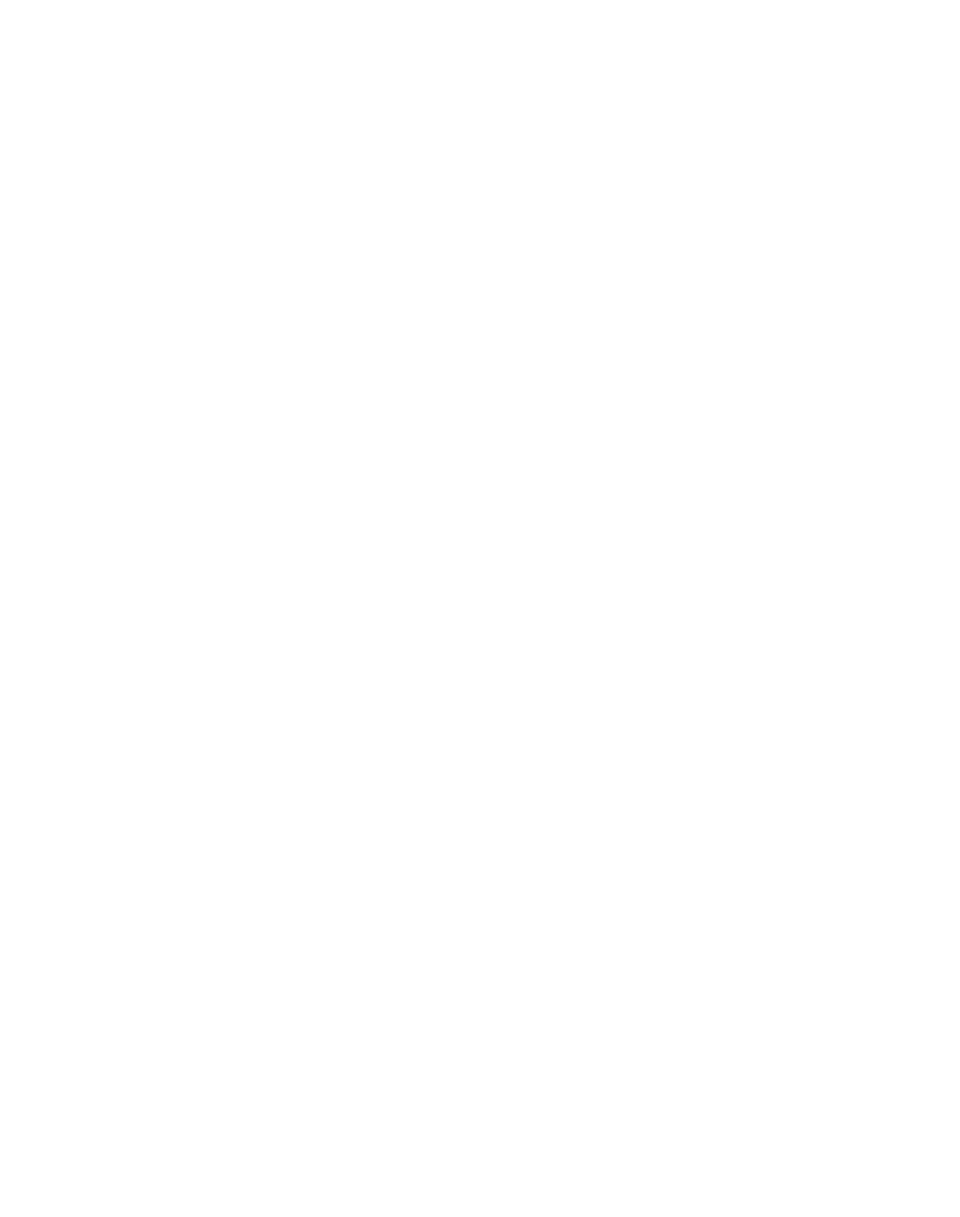
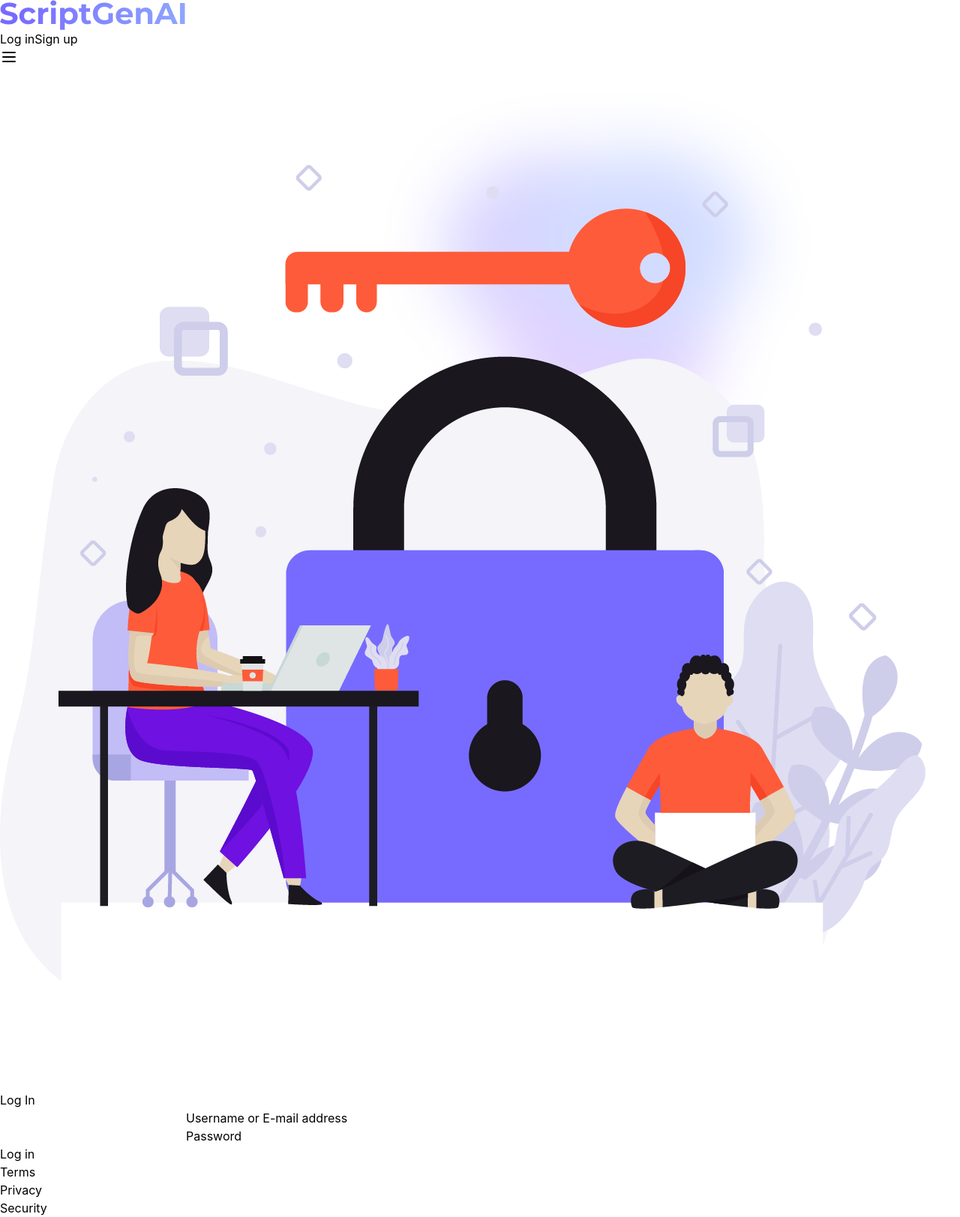
Before and after one commit to PurinduWeerawardana/ScriptGenAI, a React (Create React App) app: page /login in a window 1280 px wide. Before the commit this address had no page. Shown: the whole page at 75% size. Before the commit the page ends 800 px from the top, so only its background shows below. Built offline with nearby package versions, Linux system fonts and the light colour scheme; what @material-tailwind/react would draw is missing.

Commit message:
Created pages

```diff
--- a/src/App.js
+++ b/src/App.js
@@ -1,10 +1,16 @@
 import Home from "./pages/Home";
+import Upload from "./pages/Upload";
+import Login from "./pages/Login";
+import Signup from "./pages/Signup";
 import { Routes, Route } from "react-router-dom";
 
 function App() {
   return (
     <Routes>
       <Route path="/" element={<Home />}></Route>
+      <Route path="/upload" element={<Upload />}></Route>
+      <Route path="/login" element={<Login />}></Route>
+      <Route path="/signup" element={<Signup />}></Route>
     </Routes>
   );
 }
--- /dev/null
+++ b/src/components/UploadCard.jsx
@@ -0,0 +1,26 @@
+import {
+  Card,
+  Button
+} from "@material-tailwind/react";
+import uploadIcon from "../static/images/upload-icon.png";
+
+export default function UploadCard() {
+  return (
+    <Card className="w-9/12 h-96 m-auto">
+      <Card className="bg-lightPurple m-6 h-full">
+        <img src={uploadIcon} alt="" className="w-24 m-auto" />
+        <Button
+            variant="gradient"
+            color="deep-purple"
+            size="md"
+            className="mb-6 mx-10 rounded-full"
+            onClick={() => {
+              window.location.href = "#";
+            }}
+          >
+            <span>Upload</span>
+          </Button>
+      </Card>
+    </Card>
+  );
+}
--- a/src/components/navbar.jsx
+++ b/src/components/navbar.jsx
@@ -20,7 +20,7 @@ export default function NavBar() {
   return (
     <Navbar className="mx-auto max-w-full">
       <div className="container mx-auto flex items-center justify-between text-blue-gray-900">
-        <img src={logo} alt="ScripGenAI" />
+        <img src={logo} alt="ScripGenAI" className="w-1/2 sm:w-auto"/>
         <div className="">
           <Button
             variant="outlined"
--- a/src/pages/Home.jsx
+++ b/src/pages/Home.jsx
@@ -11,11 +11,11 @@ export default function Home() {
       <div className="blob">
         <img src={blob} alt="" />
       </div>
-      <div className="header grid gap-0 grid-rows-50 w-2/3 my-10 m-auto	">
-        <h1 className="text-center text-xl text-deep-purple-600 uppercase font-sans font-bold">
+      <div className="header grid gap-0 grid-rows-50 w-5/6 sm:w-2/3 my-10 m-auto	">
+        <h1 className="text-center text-base sm:text-xl text-deep-purple-600 uppercase font-sans font-bold">
           Get prepared for presentations easily
         </h1>
-        <h1 className="text-center text-6xl text-indigo-900 font-sans font-semibold">
+        <h1 className="text-center text-4xl sm:text-6xl text-indigo-900 font-sans font-semibold">
           We make informative script for your presentation slide deck
         </h1>
         <h1 className="text-center m-2 text-lg text-indigo-900">
@@ -42,7 +42,7 @@ export default function Home() {
           </Button>
         </div>
       </div>
-      <div className="illustration m-auto w-1/2">
+      <div className="illustration m-auto w-3/4 sm:w-1/2">
         <img src={illustration} alt="" />
       </div>
     </div>
--- /dev/null
+++ b/src/pages/Login.jsx
@@ -0,0 +1,41 @@
+import Navbar from "../components/NavBar";
+import { Button, Input } from "@material-tailwind/react";
+import illustration from "../static/images/login-illustration.png";
+import blob from "../static/images/blob.png";
+
+export default function Login() {
+  return (
+    <div className="upload">
+      <Navbar></Navbar>
+      <div className="blob">
+        <img src={blob} alt="" />
+      </div>
+      <div className="content grid gap-4 grid-cols-2 w-10/12 my-32 mx-auto">
+        <div className="left my-auto">
+          <img src={illustration} alt="" className="w-9/12 m-auto" />
+        </div>
+        <div className="right">
+          <h1 className="text-left text-4xl sm:text-4xl font-sans font-semibold mb-4">
+            Log<span className="text-textPurple"> In</span>
+          </h1>
+          <div className="flex w-10/12 flex-col gap-6">
+            <Input
+              size="lg"
+              color="indigo"
+              label="Username or E-mail address"
+            />
+            <Input size="lg" color="indigo" label="Password" />
+            <Button color="deep-purple" size="lg" block>
+              Log in
+            </Button>
+            <div className="flex flex-row-3 justify-between">
+              <p>Terms</p>
+              <p>Privacy</p>
+              <p>Security</p>
+            </div>
+          </div>
+        </div>
+      </div>
+    </div>
+  );
+}
--- /dev/null
+++ b/src/pages/Signup.jsx
@@ -0,0 +1,39 @@
+import Navbar from "../components/NavBar";
+import { Button, Input } from "@material-tailwind/react";
+import illustration from "../static/images/login-illustration.png";
+import blob from "../static/images/blob.png";
+
+export default function Signup() {
+  return (
+    <div className="upload">
+      <Navbar></Navbar>
+      <div className="blob">
+        <img src={blob} alt="" />
+      </div>
+      <div className="content grid gap-4 grid-cols-2 w-10/12 my-32 mx-auto">
+        <div className="left my-auto">
+          <img src={illustration} alt="" className="w-9/12 m-auto" />
+        </div>
+        <div className="right">
+          <h1 className="text-left text-4xl sm:text-4xl font-sans font-semibold mb-4">
+            Sign<span className="text-textPurple"> Up</span>
+          </h1>
+          <div className="flex w-10/12 flex-col gap-6">
+            <Input size="lg" color="indigo" label="Name" />
+            <Input size="lg" color="indigo" label="Email Address" />
+            <Input size="lg" color="indigo" label="Password" />
+            <Input size="lg" color="indigo" label="Confirm Password" />
+            <Button color="deep-purple" size="lg" block>
+              Sign Up
+            </Button>
+            <div className="flex flex-row-3 justify-between text-textPurple">
+              <p>Terms</p>
+              <p>Privacy</p>
+              <p>Security</p>
+            </div>
+          </div>
+        </div>
+      </div>
+    </div>
+  );
+}
--- /dev/null
+++ b/src/pages/Upload.jsx
@@ -0,0 +1,27 @@
+import Navbar from "../components/NavBar";
+import blob from "../static/images/blob.png";
+import UploadCard from "../components/UploadCard";
+
+export default function Upload() {
+  return (
+    <div className="upload">
+      <Navbar></Navbar>
+      <div className="blob">
+        <img src={blob} alt="" />
+      </div>
+      <div className="content grid gap-4 grid-cols-2 w-11/12 my-44 mx-24">
+        <div className="left my-auto">
+          <h1 className="text-left text-4xl sm:text-4xl text-indigo-900 font-sans font-semibold">
+            Upload your presentation slide deck and generate a informative script
+          </h1>
+          <h1 className="text-left my-4 text-lg text-indigo-900">
+          ScriptGenAI that allows presenters to upload a slide deck and  generate a complete script to deliver an excellent presentation out of it. The application allows users to import a slide deck. Then it will display a preview of the slides. Users can add extra points slide by slide. These extra points are not specified in the slides but need to be added to the script.
+          </h1>
+        </div>
+        <div className="right">
+          <UploadCard></UploadCard>
+          </div>
+      </div>
+    </div>
+  );
+}
--- a/tailwind.config.js
+++ b/tailwind.config.js
@@ -4,7 +4,12 @@ const withMT = require("@material-tailwind/react/utils/withMT");
 module.exports = withMT({
   content: ["./src/**/*.{js,jsx,ts,tsx}"],
   theme: {
-    extend: {},
+    extend: {
+      colors: {
+        lightPurple: "#F4F3FF",
+        textPurple: "#776BFF"
+      },
+    },
   },
   plugins: [],
 });
```
Also changed, not shown: src/static/images/login-illustration.png (added), src/static/images/upload-icon.png (added).
